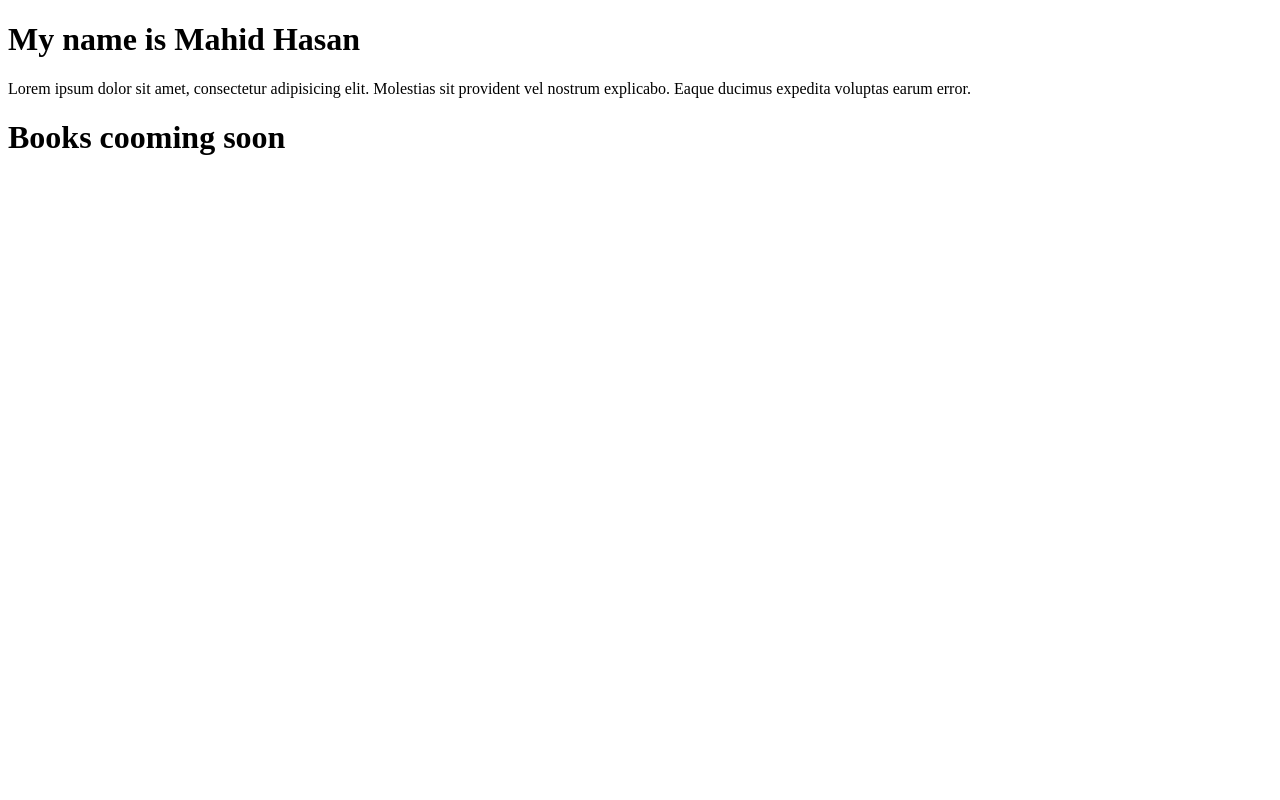
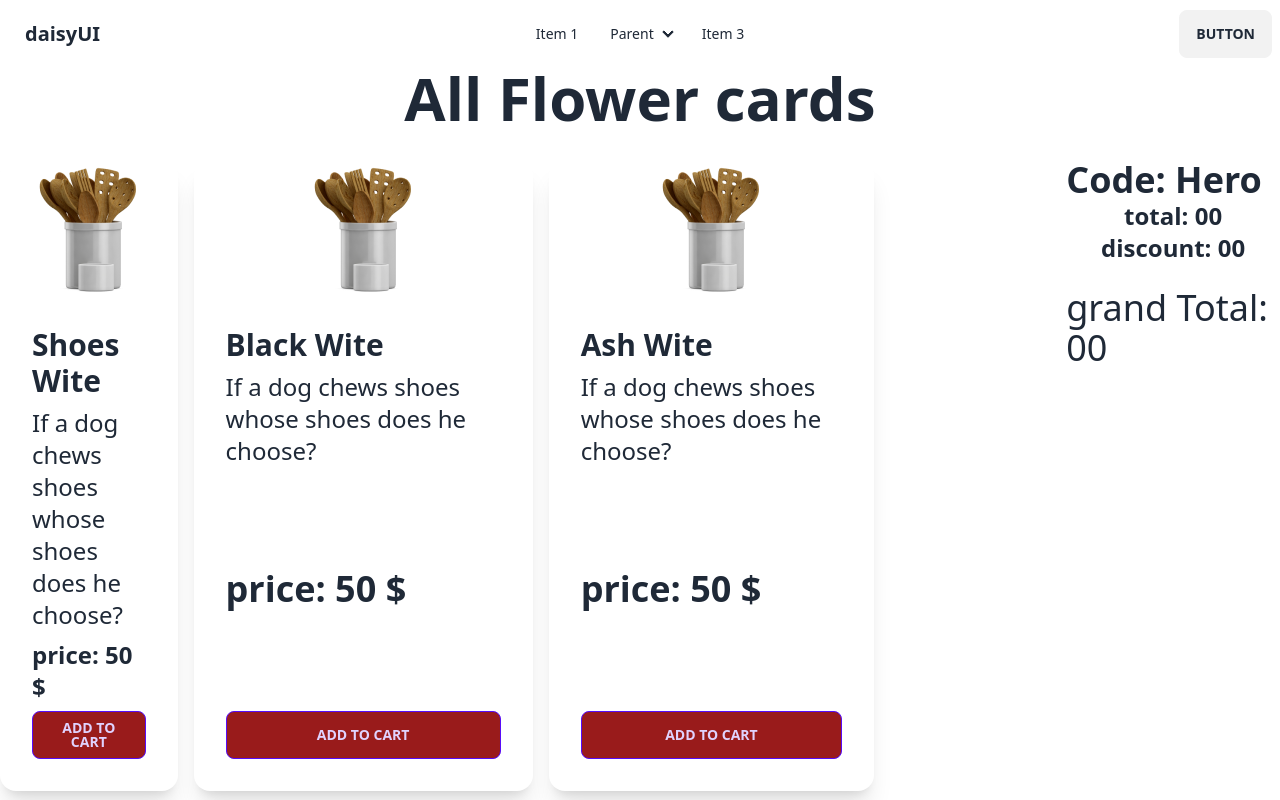
Before and after one commit to mahidplay/book-fair, a plain HTML site: page index.html in a window 1280 px wide. Drawn offline with nearby package versions, Linux system fonts and the light colour scheme.

Commit message:
first commit

```diff
--- a/index.html
+++ b/index.html
@@ -4,13 +4,116 @@
     <meta charset="UTF-8">
     <meta name="viewport" content="width=device-width, initial-scale=1.0">
     <title>My first ...</title>
+    <link href="https://cdn.jsdelivr.net/npm/daisyui@3.6.4/dist/full.css" rel="stylesheet" type="text/css" />
+    <script src="https://cdn.tailwindcss.com"></script>
+    <html data-theme="light"></html>
+
 </head>
 <body>
-    <h1>My name is Mahid Hasan </h1>
-    <p>Lorem ipsum dolor sit amet, consectetur adipisicing elit. Molestias sit provident vel nostrum explicabo. Eaque ducimus expedita voluptas earum error.</p>
-    <div>
-        <h1> Books cooming soon</h1>
-    </div>
+    <header>
+        <!--nav bar-->
+        <div>
+            <div class="navbar bg-base-100">
+                <div class="navbar-start">
+                <div class="dropdown">
+                    <label tabindex="0" class="btn btn-ghost lg:hidden">
+                    <svg xmlns="http://www.w3.org/2000/svg" class="h-5 w-5" fill="none" viewBox="0 0 24 24" stroke="currentColor"><path stroke-linecap="round" stroke-linejoin="round" stroke-width="2" d="M4 6h16M4 12h8m-8 6h16" /></svg>
+                    </label>
+                    <ul tabindex="0" class="menu menu-sm dropdown-content mt-3 z-[1] p-2 shadow bg-base-100 rounded-box w-52">
+                    <li><a>Item 1</a></li>
+                    <li>
+                        <a>Parent</a>
+                        <ul class="p-2">
+                        <li><a>Submenu 1</a></li>
+                        <li><a>Submenu 2</a></li>
+                        </ul>
+                    </li>
+                    <li><a>Item 3</a></li>
+                    </ul>
+                </div>
+                <a class="btn btn-ghost normal-case text-xl">daisyUI</a>
+                </div>
+                <div class="navbar-center hidden lg:flex">
+                <ul class="menu menu-horizontal px-1">
+                    <li><a>Item 1</a></li>
+                    <li tabindex="0">
+                <details>
+                        <summary>Parent</summary>
+                        <ul class="p-2">
+                        <li><a>Submenu 1</a></li>
+                        <li><a>Submenu 2</a></li>
+                        </ul>
+                    </details>
+                    </li>
+                    <li><a>Item 3</a></li>
+                </ul>
+                </div>
+                <div class="navbar-end">
+                <a class="btn">Button</a>
+                </div>
+            </div>
+        </div>
+    </header>
+
+    <main>
+        <div class="text-6xl text-center font-bold  ">
+            <h1>All Flower cards </h1></div>
+
+            <div class="flex flex-col lg:flex-row gap-4 mt-8">
+                <div class="card w-96 bg-base-100 shadow-xl">
+                    <figure><img src="/images/prod1.png" alt="Shoes" /></figure>
+                    <div class="card-body">
+                    <h2 class="card-title font-bold text-3xl">Shoes Wite</h2>
+                    <p class="text-2xl">If a dog chews shoes whose shoes does he choose?</p>
+                    <h1 class="text-2xl font-bold">price: <span>50</span> $</h1>
+                    <div class="card-actions justify-end">
+                        <button  onclick="handleClick(this)" class="btn btn-primary bg-red-800 w-52 w-full ">ADD TO CART</button>
+                    </div>
+                    </div>
+            </div>
+            <div class="flex flex-col lg:flex-row gap-4 ">
+                <div class="card w-96 bg-base-100 shadow-xl">
+                    <figure><img src="/images/prod1.png" alt="Shoes" /></figure>
+                    <div class="card-body">
+                    <h2 class="card-title font-bold text-3xl">Black Wite</h2>
+                    <p class="text-2xl">If a dog chews shoes whose shoes does he choose?</p>
+                    <p class="font-bold text-4xl">price: <span>50</span> $</p>
+                    <div class="card-actions justify-end">
+                        <button onclick="handleClick(this)" class="btn btn-primary bg-red-800 w-52  w-full ">ADD TO CART</button>
+                    </div>
+                    </div>
+            </div>
+            <div class="flex flex-col lg:flex-row gap-48 ">
+                <div class="card w-96 bg-base-100 shadow-xl">
+                    <figure><img src="/images/prod1.png" alt="Shoes" /></figure>
+                    <div class="card-body">
+                    <h2 class="card-title font-bold text-3xl">Ash Wite</h2>
+                    <p class="text-2xl">If a dog chews shoes whose shoes does he choose?</p>
+                    <p class="font-bold text-4xl">price: <span>50</span> $</p>
+                    <div class="card-actions justify-end">
+                        <button  onclick="handleClick(this)" class="btn btn-primary bg-red-800 w-52  w-full ">ADD TO CART</button>
+                    </div>
+                    </div>
+            </div>
+            <div class="">
+                <h1 class="text-4xl font-bold ">Code: Hero</h1>
+                <div class="selected-items" id="selected-items">
+
+                </div>
+                <p class="text-2xl font-bold text-center">total: <span id="total-span">00</span></p>
+                <p class="text-2xl font-bold text-center">discount: <span>00</span></p>
+                <br>
+                <h2 class="text-4xl text-semebold "> grand Total: <span>00</span></h2>
+                </div>
+            </div>
+    </main>
+
+    <footer>
+
+    </footer>
+
 
 </body>
+
+<script src="test.js"></script>
 </html>
--- /dev/null
+++ b/tailwind.config.js
@@ -0,0 +1,8 @@
+/** @type {import('tailwindcss').Config} */
+module.exports = {
+    content: ["./src/**/*.{html,js}"],
+    theme: {
+    extend: {},
+    },
+    plugins: [],
+}
--- /dev/null
+++ b/test.js
@@ -0,0 +1,15 @@
+let total = 0;
+
+function handleClick(target){
+    const selectedItemContainer = document.getElementById('selected-items');
+    const itemName = target.parentNode.parentNode.childNodes[1].innerText;
+    const li = document.createElement('li');
+        li.innerText = itemName;
+        selectedItemContainer.appendChild(li)
+
+    const price = target.parentNode.parentNode.childNodes[5].childNodes[1].innerText;
+
+    total = parseInt(total) + parseInt(price);
+    document.getElementById('total-span').innerText = total;
+
+}
```
Also changed, not shown: images/Summer 1.png (added), images/congo.png (added), images/prod1.png (added), images/prod2.png (added), images/prod3.png (added), images/prod4.png (added), images/prod5.png (added), images/prod6.png (added), images/prod7.png (added), images/prod8.png (added), images/prod9.png (added), 1 other file.
